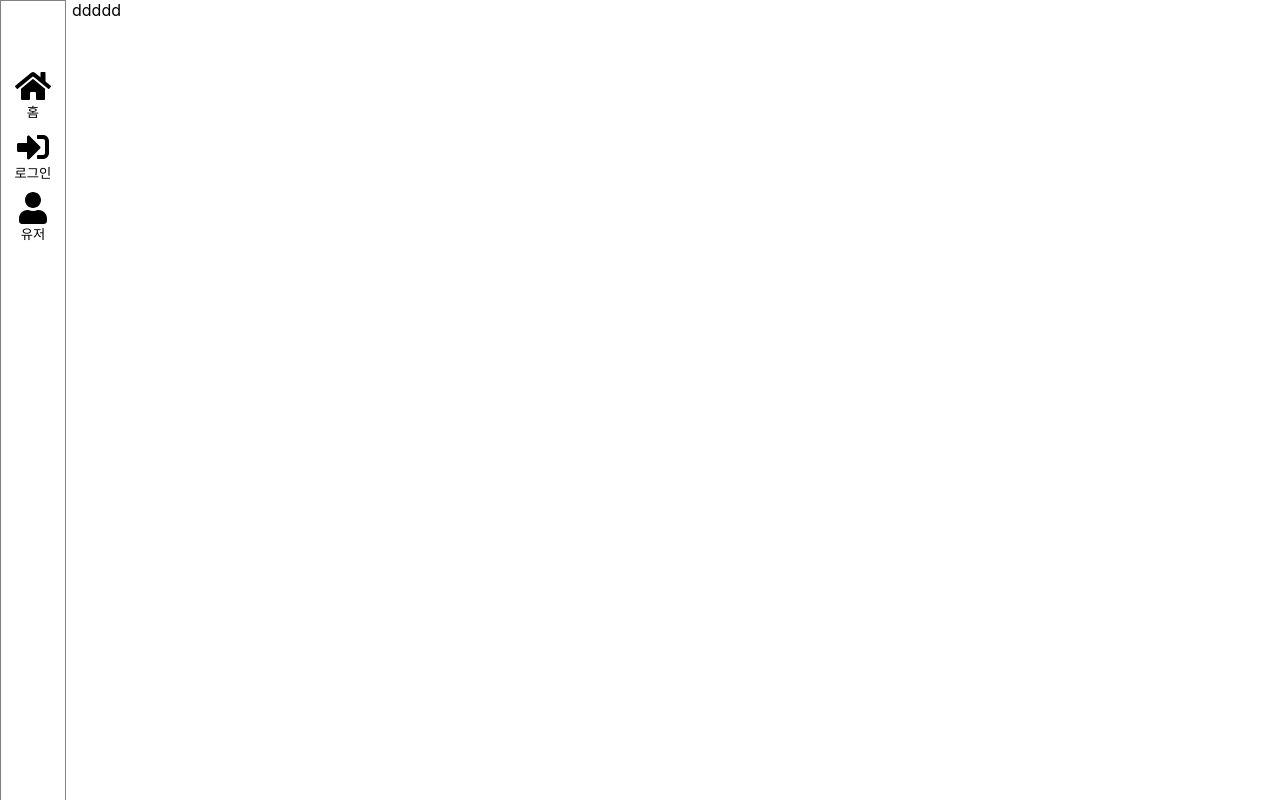
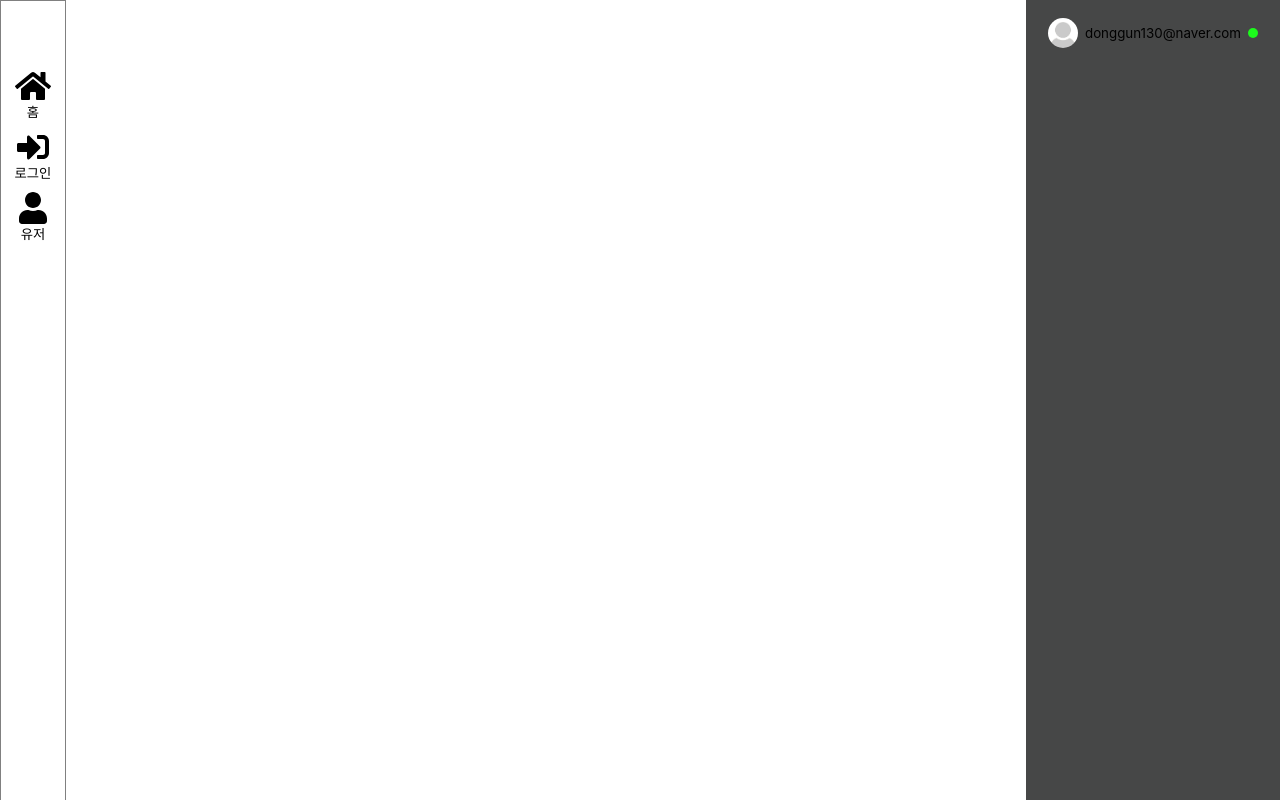
Before and after one commit to Ldonggun/side, a React (Create React App) app: page / in a window 1280 px wide. Built offline with nearby package versions, Linux system fonts and the light colour scheme; no server answers.

Commit message:
Add. User ,UserList component

```diff
--- a/src/app.module.css
+++ b/src/app.module.css
@@ -6,4 +6,5 @@
 
   position: fixed;
   left: 4.5em;
+  z-index: -100;
 }
--- a/src/app.tsx
+++ b/src/app.tsx
@@ -1,7 +1,7 @@
 import React, { useEffect } from 'react';
 import style from './app.module.css';
 //components
-import { Modal, NavBar } from './components/index';
+import { Modal, NavBar, UserList } from './components/index';
 //page
 import { Home } from './pages/index';
 function App({ authService }: any) {
@@ -14,12 +14,15 @@ function App({ authService }: any) {
       .logOut();
   };
   return (
-    <div className={style.wrap}>
+    <>
       <NavBar />
-      <Home />
-      {/* <button onClick={logOut}>로그아웃</button> */}
-      {/* <Modal authService={authService} /> */}
-    </div>
+      <UserList />
+      <div className={style.wrap}>
+        <Home />
+        {/* <button onClick={logOut}>로그아웃</button> */}
+        {/* <Modal authService={authService} /> */}
+      </div>
+    </>
   );
 }
 
--- a/src/components/NavBar/index.tsx
+++ b/src/components/NavBar/index.tsx
@@ -1,7 +1,7 @@
 import React from 'react';
+import style from './nabbar.module.css';
 import { FontAwesomeIcon } from '@fortawesome/react-fontawesome';
 import { faHome, faSignInAlt, faUser } from '@fortawesome/free-solid-svg-icons';
-import style from './nabbar.module.css';
 
 const NavBar = () => {
   return (
--- /dev/null
+++ b/src/components/User/index.tsx
@@ -0,0 +1,16 @@
+import React from 'react';
+import style from './user.module.css';
+import { FontAwesomeIcon } from '@fortawesome/react-fontawesome';
+import { faUser } from '@fortawesome/free-solid-svg-icons';
+import defaultImg from '../../assets/image/defaultimg.jpg';
+const User = () => {
+  return (
+    <div className={style.user}>
+      <img src={defaultImg} alt='userImage' className={style.userImg} />
+      <p className={style.userId}>donggun130@naver.com</p>
+      <div className={style.userStatus} />
+    </div>
+  );
+};
+
+export default User;
--- /dev/null
+++ b/src/components/User/user.module.css
@@ -0,0 +1,26 @@
+.user {
+  display: flex;
+  justify-content: space-evenly;
+  align-items: center;
+  padding: 6px;
+  cursor: pointer;
+}
+
+.userImg {
+  width: 30px;
+  height: 30px;
+  border-radius: 50%;
+}
+
+.userId {
+  font-size: smaller;
+  margin: 0;
+  padding: 0 3px;
+}
+
+.userStatus {
+  width: 10px;
+  height: 10px;
+  border-radius: 50%;
+  background-color: rgb(28, 250, 28);
+}
--- /dev/null
+++ b/src/components/UserList/index.tsx
@@ -0,0 +1,15 @@
+import React from 'react';
+import style from './userlist.module.css';
+//component
+import { User } from '../index';
+
+const UserList = () => {
+  return (
+    <section className={style.userList}>
+      <User />
+      {/* <div>userList</div> */}
+    </section>
+  );
+};
+
+export default UserList;
--- /dev/null
+++ b/src/components/UserList/userlist.module.css
@@ -0,0 +1,11 @@
+.userList {
+  width: 230px;
+  height: 100vh;
+
+  padding: 12px;
+  background-color: rgb(70, 71, 71);
+
+  position: fixed;
+  right: 0;
+  top: 0;
+}
--- a/src/components/index.tsx
+++ b/src/components/index.tsx
@@ -1,3 +1,5 @@
 import Modal from './Modal';
 import NavBar from './NavBar';
-export { Modal, NavBar };
+import UserList from './UserList';
+import User from './User';
+export { Modal, NavBar, UserList, User };
--- a/src/pages/home/index.tsx
+++ b/src/pages/home/index.tsx
@@ -2,7 +2,7 @@ import React from 'react';
 import style from './home.module.css';
 
 const Home = () => {
-  return <div>ddddd</div>;
+  return <div></div>;
 };
 
 export default Home;
```
Also changed, not shown: src/assets/image/defaultimg.jpg (added).
